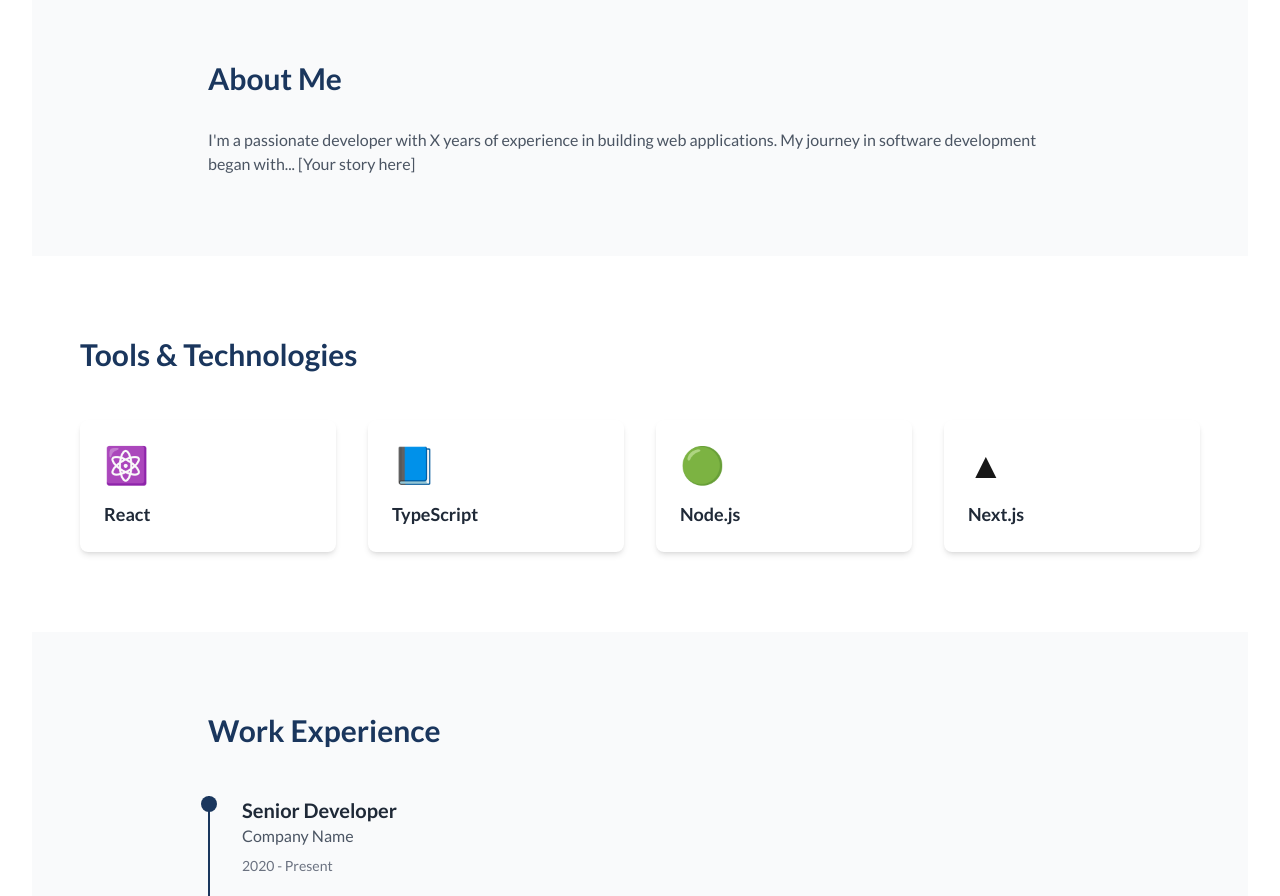
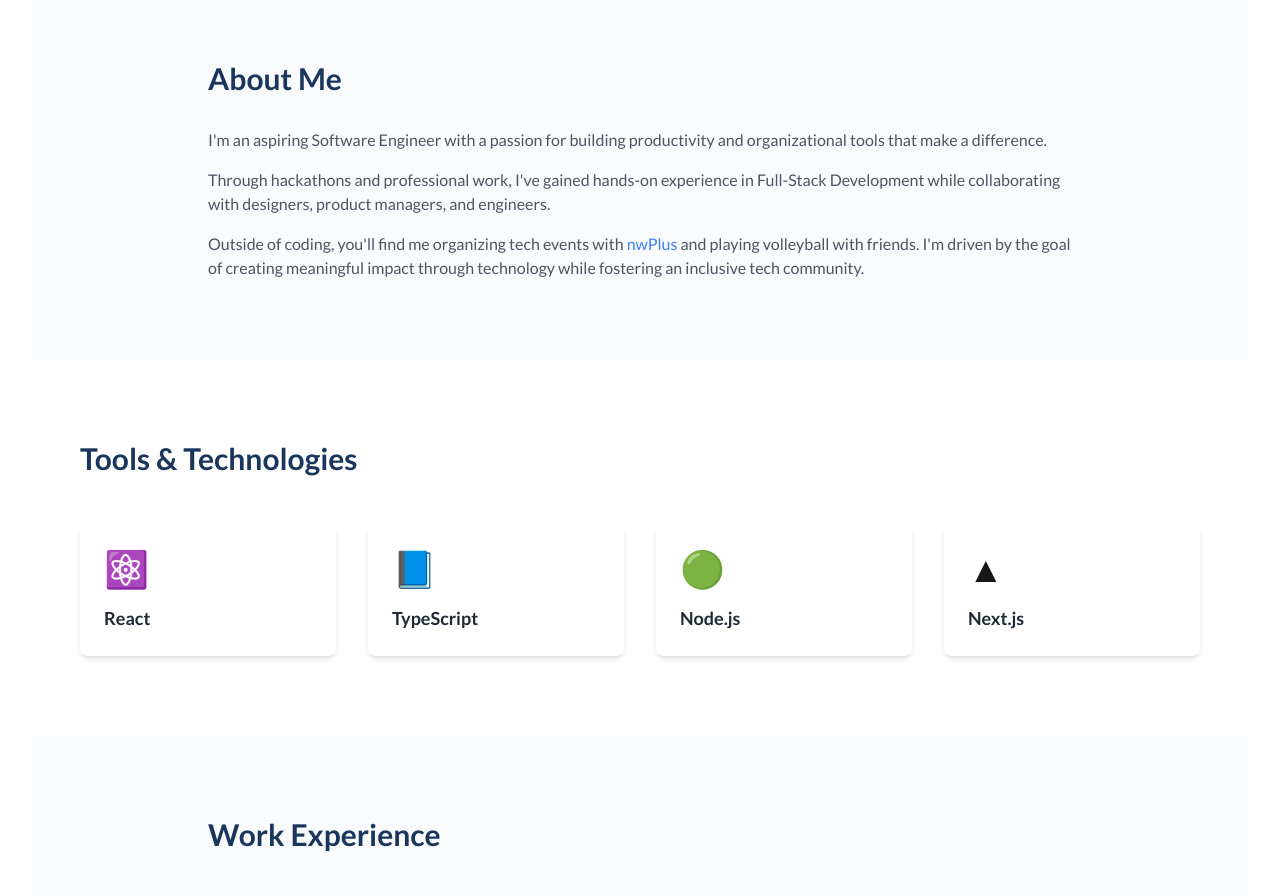
Before and after one commit to meleongg/melvinteo, a Next.js app: page / in a window 1280 px wide. Shown: the part 820-1716 px from the top of the page. Built offline with nearby package versions, Linux system fonts and the light colour scheme.

Commit message:
Finalize About Me section

```diff
--- a/app/components/sections/AboutMe.tsx
+++ b/app/components/sections/AboutMe.tsx
@@ -1,5 +1,6 @@
 "use client";
 import { motion } from "framer-motion";
+import Link from "next/link";
 
 export function AboutMe() {
   return (
@@ -15,11 +16,33 @@ export function AboutMe() {
             About Me
           </h2>
           <div className="prose dark:prose-invert max-w-none">
-            <p className="text-gray-600 dark:text-gray-300">
-              {/* Customize your about me text */}
-              I&apos;m a passionate developer with X years of experience in
-              building web applications. My journey in software development
-              began with... [Your story here]
+            <p className="text-gray-600 dark:text-gray-300 space-y-4">
+              {/* Part 1: Current Role/Identity */}
+              I&apos;m an aspiring Software Engineer with a passion for building
+              productivity and organizational tools that make a difference.
+            </p>
+
+            <p className="text-gray-600 dark:text-gray-300 mt-4">
+              {/* Part 2: Background/Journey */}
+              Through hackathons and professional work, I&apos;ve gained
+              hands-on experience in Full-Stack Development while collaborating
+              with designers, product managers, and engineers.
+            </p>
+
+            <p className="text-gray-600 dark:text-gray-300 mt-4">
+              {/* Part 3: Personal & Goals */}
+              Outside of coding, you&apos;ll find me organizing tech events with{" "}
+              <Link
+                href="https://nwplus.io/"
+                target="_blank"
+                rel="noopener noreferrer"
+                className="text-link-light dark:text-link-dark hover:underline font-medium"
+              >
+                nwPlus
+              </Link>{" "}
+              and playing volleyball with friends. I&apos;m driven by the goal
+              of creating meaningful impact through technology while fostering
+              an inclusive tech community.
             </p>
           </div>
         </motion.div>
--- a/app/lib/theme.ts
+++ b/app/lib/theme.ts
@@ -5,6 +5,7 @@ export const colors = {
     accent: "#537aa1", // Light blue
     background: "#ffffff",
     text: "#1a202c",
+    link: "#3b82f6", // Bright blue for links
   },
   dark: {
     primary: "#1a202c", // Midnight blue
@@ -12,5 +13,6 @@ export const colors = {
     accent: "#4a5568", // Medium grey-blue
     background: "#000000",
     text: "#ffffff",
+    link: "#60a5fa", // Light blue for links
   },
 };
--- a/tailwind.config.js
+++ b/tailwind.config.js
@@ -9,11 +9,11 @@ module.exports = {
   theme: {
     extend: {
       colors: {
-        primary: {
-          light: "#1a365d",
-          dark: "#1a202c",
-        },
-        // Add other custom colors here
+        "primary-light": "#1a365d",
+        "primary-dark": "#1a202c",
+        "link-light": "#3b82f6",
+        "link-dark": "#60a5fa",
+        // ... other colors as needed
       },
     },
   },
```
